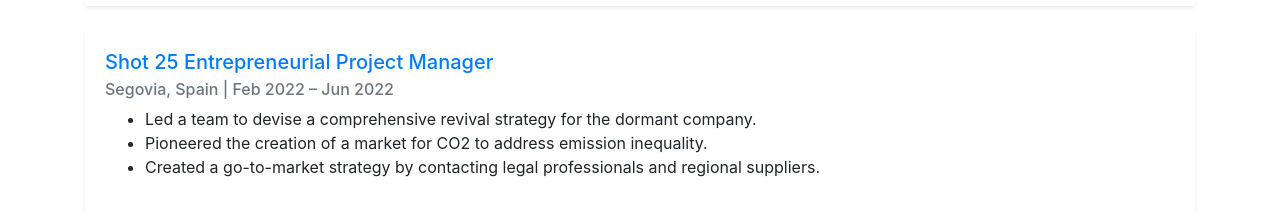
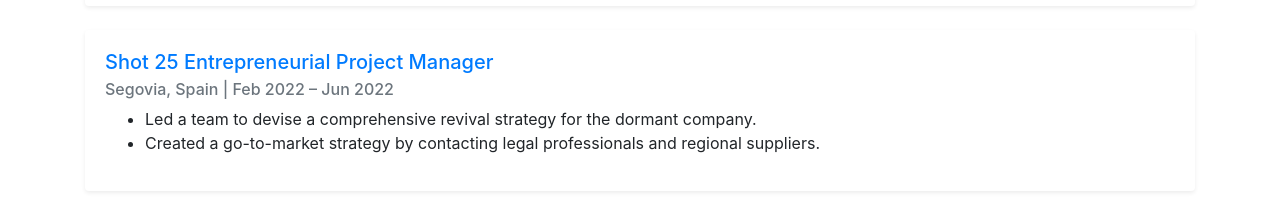
Before and after one commit to Sebastian-Ballesteros/Sebastian-Ballesteros.github.io, a plain HTML site: page index.html in a window 1280 px wide. Shown: the part 3820-4032 px from the top of the page. Drawn offline with nearby package versions, Linux system fonts and the light colour scheme.

Commit message:
changed a bulletpoint

```diff
--- a/index.html
+++ b/index.html
@@ -379,7 +379,6 @@
           <h6 class="card-subtitle mb-2 text-muted">Segovia, Spain | Feb 2022 – Jun 2022</h6>
           <ul>
             <li>Led a team to devise a comprehensive revival strategy for the dormant company.</li>
-            <li>Pioneered the creation of a market for CO2 to address emission inequality.</li>
             <li>Created a go-to-market strategy by contacting legal professionals and regional suppliers.</li>
           </ul>
         </div>
```
